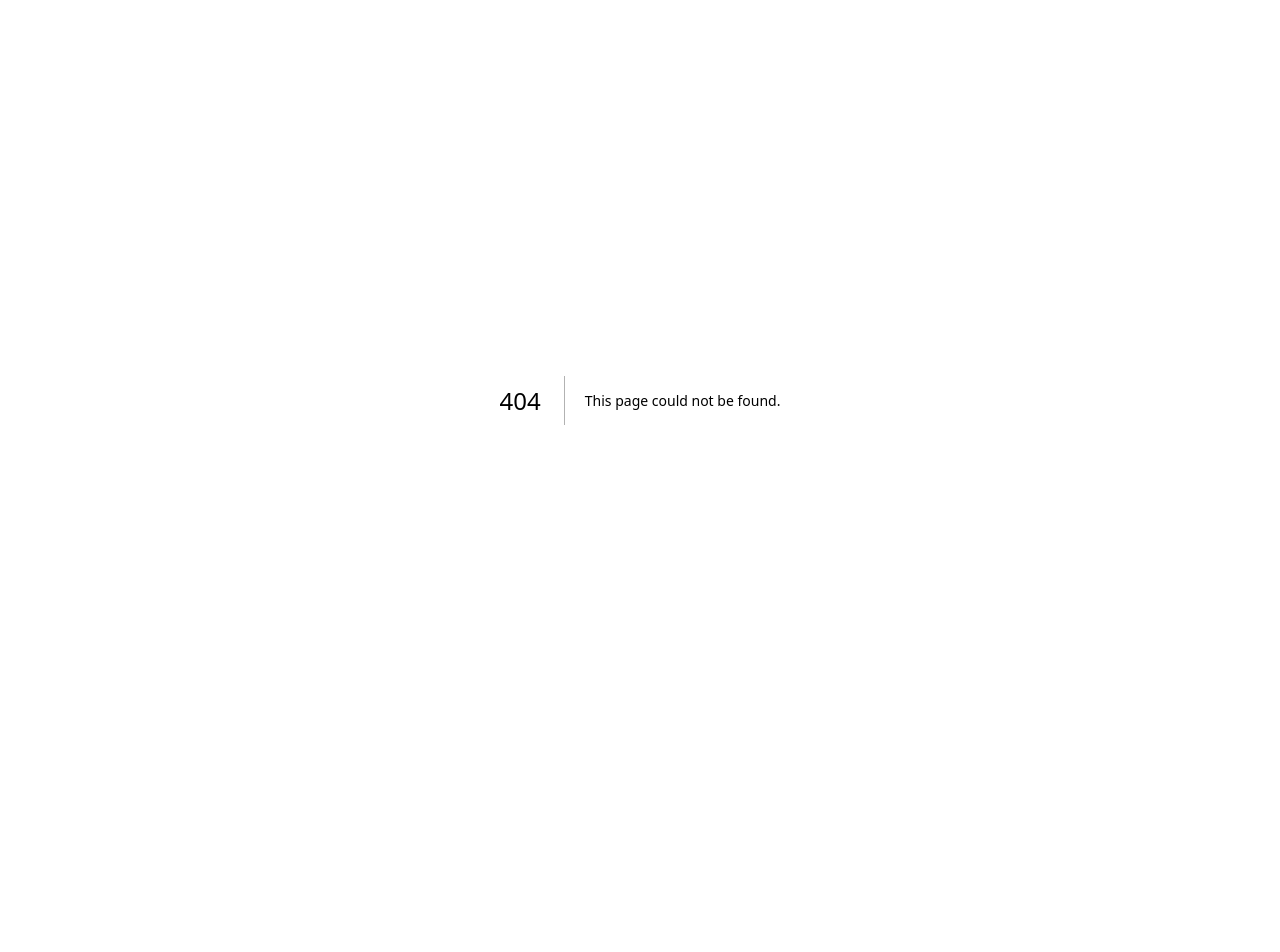
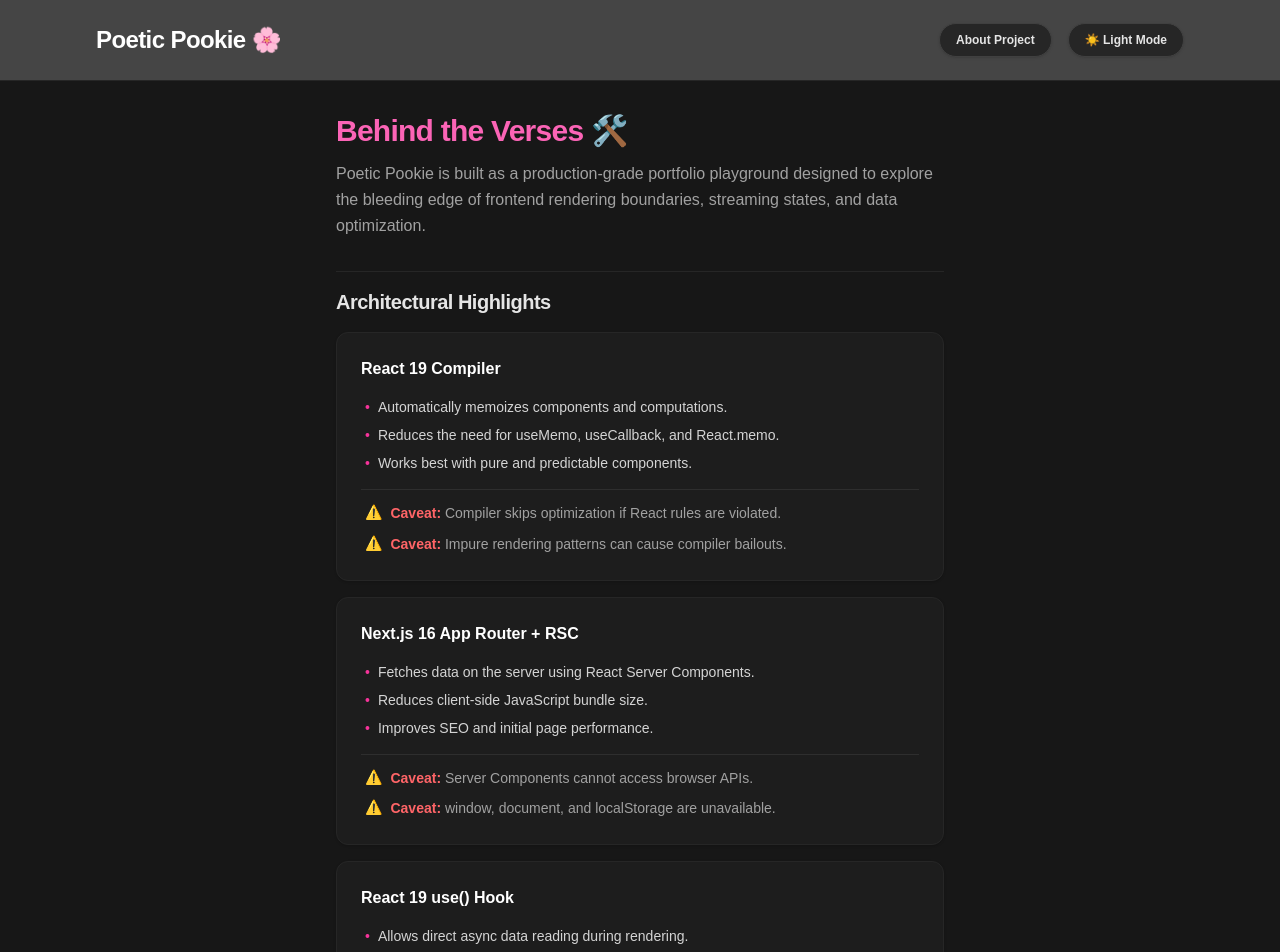
Before and after one commit to mohdasifabid/poetic-pookie, a Next.js app: page /about-project in a window 1280 px wide. Before the commit this address had no page. Shown: the top 952 px of the page. Before the commit the page ends 800 px from the top, so only its background shows below. Built offline with nearby package versions, Linux system fonts and the light colour scheme.

Commit message:
feat: add reusable Header component and implement About project page with technical architecture details

```diff
--- /dev/null
+++ b/src/app/about-project/page.tsx
@@ -0,0 +1,80 @@
+// src/app/about-project/page.tsx
+import { techStackData } from "@/config/techStackData";
+import type { Metadata } from "next";
+
+export const metadata: Metadata = {
+    title: "About the Architecture",
+    description: "A deep dive into the high-performance technical stack power behind Poetic Pookie.",
+};
+
+export default function AboutProjectPage() {
+
+
+    return (
+        <main className="min-h-screen p-8 bg-neutral-50 dark:bg-neutral-900 text-neutral-900 dark:text-neutral-50 transition-colors duration-300">
+            <div className="space-y-8 w-2/4 mx-auto">
+                {/* Intro Section */}
+                <div>
+                    <h1 className="text-3xl font-extrabold tracking-tight mb-3 text-pink-600 dark:text-pink-400">
+                        Behind the Verses 🛠️
+                    </h1>
+                    <p className="text-neutral-600 dark:text-neutral-400 leading-relaxed">
+                        Poetic Pookie is built as a production-grade portfolio playground designed to explore
+                        the bleeding edge of frontend rendering boundaries, streaming states, and data optimization.
+                    </p>
+                </div>
+
+                {/* Main Content List Area */}
+                <div className="space-y-4 pt-4 border-t border-neutral-200 dark:border-neutral-800">
+                    <h2 className="text-xl font-bold tracking-tight mb-4 text-neutral-800 dark:text-neutral-200">
+                        Architectural Highlights
+                    </h2>
+
+                    <div className="grid grid-cols-1 gap-4">
+                        {techStackData.map((tech) => (
+                            <div
+                                key={tech.name}
+                                className="p-6 bg-white dark:bg-neutral-800/40 border border-neutral-200 dark:border-neutral-800 rounded-xl shadow-sm space-y-4"
+                            >
+                                {/* Tech Header Title */}
+                                <h3 className="font-bold text-neutral-900 dark:text-white text-base">
+                                    {tech.name}
+                                </h3>
+
+                                {/* Points Sublist */}
+                                <ul className="text-sm text-neutral-600 dark:text-neutral-300 space-y-2 list-none pl-1">
+                                    {tech.points.map((point, i) => (
+                                        <li key={i} className="flex items-start">
+                                            <span className="text-pink-500 mr-2 select-none">•</span>
+                                            <span>{point}</span>
+                                        </li>
+                                    ))}
+                                </ul>
+
+                                {/* Isolated Caveat List Stack */}
+                                <div className="pt-3 border-t border-neutral-100 dark:border-neutral-700/50">
+                                    <ul className="text-sm text-neutral-700 dark:text-neutral-400 space-y-2 list-none pl-1">
+                                        {tech.caveats.map((caveat, i) => (
+                                            <li key={i} className="flex items-start">
+                                                <span className="font-bold text-red-500 dark:text-red-400 mr-2 select-none">⚠️</span>
+                                                <span className="leading-relaxed">
+                                                    <strong className="text-red-500 dark:text-red-400 font-bold">Caveat: </strong>
+                                                    {caveat}
+                                                </span>
+                                            </li>
+                                        ))}
+                                    </ul>
+                                </div>
+                            </div>
+                        ))}
+                    </div>
+                </div>
+
+                {/* Footer Note Area */}
+                <div className="p-4 bg-pink-50/50 dark:bg-pink-950/20 rounded-xl border border-pink-100 dark:border-pink-900/30 text-xs text-center text-pink-600 dark:text-pink-400">
+                    The data is used from public API: <a href="https://poetrydb.org/random" target="_blank" rel="noreferrer" className="underline hover:opacity-80">https://poetrydb.org/random</a>
+                </div>
+            </div>
+        </main>
+    );
+}
--- a/src/app/layout.tsx
+++ b/src/app/layout.tsx
@@ -2,6 +2,7 @@
 import { Geist, Geist_Mono } from "next/font/google";
 import "./globals.css";
 import { ThemeProvider } from "@/components/ThemeProvider";
+import { Header } from "@/components/Header";
 
 const geistSans = Geist({
   variable: "--font-geist-sans",
@@ -37,7 +38,7 @@
       className={`${geistSans.variable} ${geistMono.variable} h-full antialiased`}
     >
       <ThemeProvider>
-
+        <Header />
         <body className="min-h-full flex flex-col">{children}</body>
       </ThemeProvider>
     </html>
--- a/src/app/page.tsx
+++ b/src/app/page.tsx
@@ -9,11 +9,6 @@
 
   return (
     <main className="min-h-screen p-8 bg-neutral-50 dark:bg-neutral-900 text-neutral-900 dark:text-neutral-50 transition-colors duration-300">
-      <header className="max-w-6xl mx-auto mb-12 flex justify-between items-center">
-        <h1 className="text-4xl font-extrabold tracking-tight">Poetic Pookie 🌸</h1>
-        <ThemeToggle />
-      </header>
-
       <div className="max-w-6xl mx-auto">
         <Suspense fallback={
           <div className="grid grid-cols-1 md:grid-cols-2 gap-6">
--- /dev/null
+++ b/src/components/Header.tsx
@@ -0,0 +1,23 @@
+import Link from "next/link";
+import { ThemeToggle } from "@/components/ThemeToggle";
+
+export function Header() {
+    return (
+        <header className="w-full border-b border-neutral-200 dark:border-neutral-800 bg-white/80 dark:bg-neutral-900/80 backdrop-blur sticky top-0 z-50 transition-colors duration-300">
+            <div className="max-w-6xl mx-auto px-8 h-20 flex justify-between items-center">
+                <Link href="/" className="text-2xl font-extrabold tracking-tight hover:opacity-90 text-black dark:text-white">
+                    Poetic Pookie 🌸
+                </Link>
+                <div className="flex items-center space-x-4">
+                    <Link
+                        href="/about-project"
+                        className="px-4 py-2 text-xs font-semibold rounded-full bg-neutral-200 dark:bg-neutral-800 text-neutral-800 dark:text-neutral-200 transition-colors border border-neutral-300 dark:border-neutral-700 hover:opacity-90 shadow-sm"
+                    >
+                        About Project
+                    </Link>
+                    <ThemeToggle />
+                </div>
+            </div>
+        </header>
+    );
+}
--- /dev/null
+++ b/src/config/techStackData.ts
@@ -0,0 +1,68 @@
+export interface TechItem {
+  name: string;
+  points: string[];
+  caveats: string[];
+}
+
+export const techStackData: TechItem[] = [
+  {
+    name: "React 19 Compiler",
+    points: [
+      "Automatically memoizes components and computations.",
+      "Reduces the need for useMemo, useCallback, and React.memo.",
+      "Works best with pure and predictable components.",
+    ],
+    caveats: [
+      "Compiler skips optimization if React rules are violated.",
+      "Impure rendering patterns can cause compiler bailouts.",
+    ],
+  },
+  {
+    name: "Next.js 16 App Router + RSC",
+    points: [
+      "Fetches data on the server using React Server Components.",
+      "Reduces client-side JavaScript bundle size.",
+      "Improves SEO and initial page performance.",
+    ],
+    caveats: [
+      "Server Components cannot access browser APIs.",
+      "window, document, and localStorage are unavailable.",
+    ],
+  },
+  {
+    name: "React 19 use() Hook",
+    points: [
+      "Allows direct async data reading during rendering.",
+      "Works with Suspense for cleaner async UI.",
+      "Can be used conditionally unlike traditional hooks.",
+    ],
+    caveats: [
+      "Do not create promises inside client components.",
+      "New promises on every render can cause infinite loops.",
+    ],
+  },
+  {
+    name: "Concurrent Rendering + useTransition",
+    points: [
+      "Marks non-urgent UI updates as low priority.",
+      "Keeps the interface responsive during expensive renders.",
+      "Useful for filtering, searching, and large list updates.",
+    ],
+    caveats: [
+      "Only state updates should run inside transitions.",
+      "Pending states should be shown for better UX.",
+    ],
+  },
+  {
+    name: "Tailwind CSS v4 + next-themes",
+    points: [
+      "Provides utility-first responsive styling.",
+      "Supports instant theme switching.",
+      "Works well with design systems and scalable UI.",
+    ],
+    caveats: [
+      "Theme providers may require client-side rendering.",
+      "Hydration mismatches must be handled carefully.",
+    ],
+  },
+];
```
